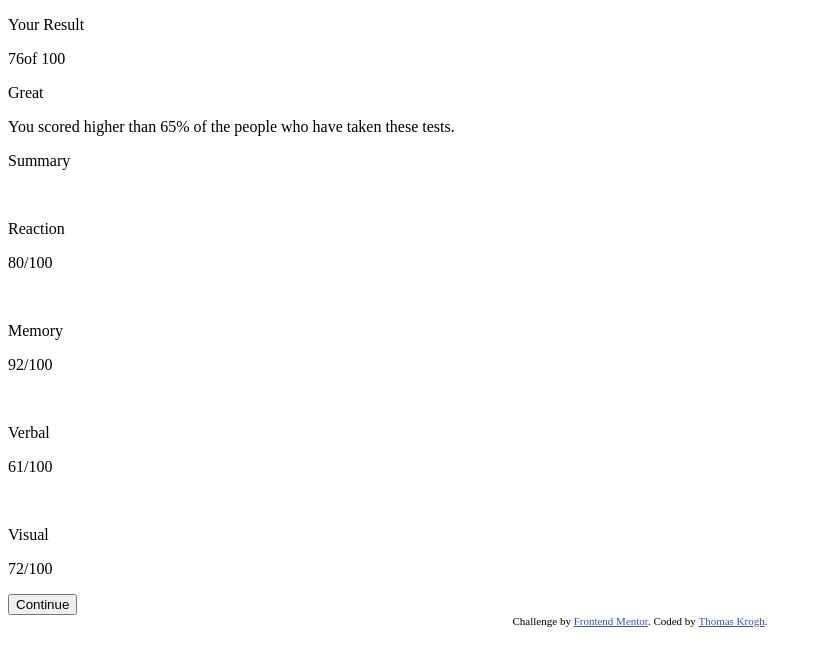
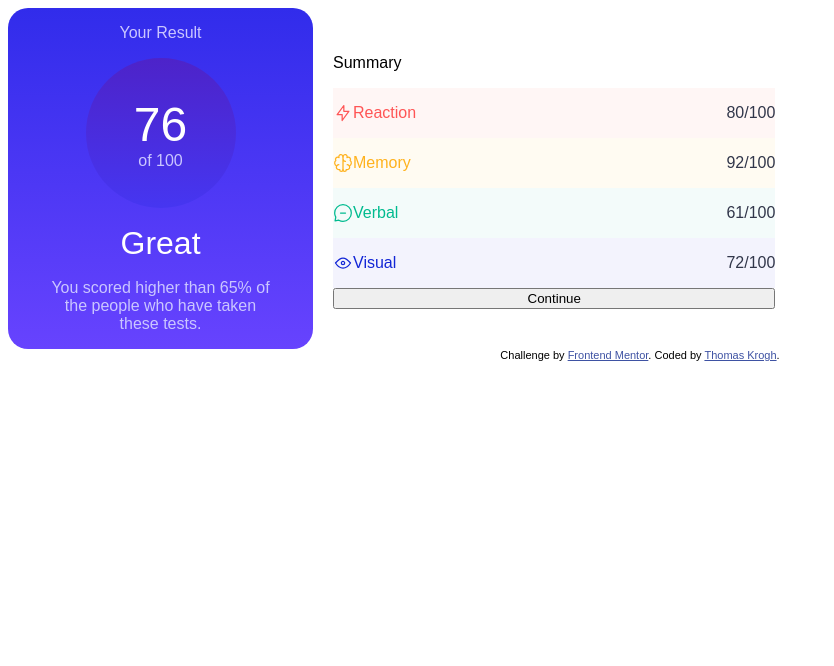
Before and after one commit to ThomasKroghDev/results-summary-component, a plain HTML site: page index.html in a window 1280 px wide. Shown: the whole page, without its empty margins (0-834 px from the left). Drawn offline with Linux system fonts and the light colour scheme; a web font is replaced by a local one.

Commit message:
summary layout

```diff
--- a/index.html
+++ b/index.html
@@ -4,7 +4,7 @@
     <meta charset="UTF-8" />
     <meta name="viewport" content="width=device-width, initial-scale=1.0" />
     <!-- displays site properly based on user's device -->
-
+    <link rel="stylesheet" href="style.css" />
     <link
       rel="icon"
       type="image/png"
@@ -30,36 +30,38 @@
       <div class="resultContainer">
         <p class="title">Your Result</p>
         <div class="circle">
-          <p>76<span>of 100</span></p>
+          <p>76<span class="gray-text">of 100</span></p>
         </div>
         <p class="resultHeader">Great</p>
-        <p class="result">
-          You scored higher than 65% of the people who have taken these tests.
-        </p>
+        <div class="textContainer">
+          <p class="result">
+            You scored higher than 65% of the people who have taken these tests.
+          </p>
+        </div>
       </div>
       <div class="summaryContainer">
         <p class="summaryTitle">Summary</p>
-        <div class="reaction">
+        <div class="reaction statsContainer">
           <div class="subText">
-            <img src="" alt="" />
+            <img src="/assets/images/icon-reaction.svg" alt="" />
             <p>Reaction</p>
           </div>
           <div class="summaryResult">
             <p>80<span>/100</span></p>
           </div>
         </div>
-        <div class="memory">
+        <div class="memory statsContainer">
           <div class="subText">
-            <img src="" alt="" />
+            <img src="/assets/images/icon-memory.svg" alt="" />
             <p>Memory</p>
           </div>
           <div class="summaryResult">
             <p>92<span>/100</span></p>
           </div>
         </div>
-        <div class="verbal">
+        <div class="verbal statsContainer">
           <div class="subText">
-            <img src="" alt="" />
+            <img src="/assets/images/icon-verbal.svg" alt="" />
             <p>Verbal</p>
           </div>
 
@@ -67,9 +69,9 @@
             <p>61<span>/100</span></p>
           </div>
         </div>
-        <div class="visual">
+        <div class="visual statsContainer">
           <div class="subText">
-            <img src="" alt="" />
+            <img src="/assets/images/icon-visual.svg" alt="" />
             <p>Visual</p>
           </div>
           <div class="summaryResult">
--- /dev/null
+++ b/style.css
@@ -0,0 +1,110 @@
+@font-face {
+  font-family: 'HankenGrotesk';
+  src: url('fonts/HankenGrotesk-VariableFont_wght.ttf') format('truetype');
+}
+body {
+  font-family: 'HankenGrotesk', sans-serif;
+}
+
+.contentContainer {
+  display: flex;
+  flex-direction: row;
+}
+.summaryContainer {
+  display: flex;
+  flex-direction: column;
+  padding: 30px 20px;
+  width: 35%;
+}
+.resultContainer {
+  display: flex;
+  flex-direction: column;
+  align-items: center;
+
+  background-color: #6743ff;
+  background: linear-gradient(to top, #6743fe, #312ceb);
+  border-radius: 20px;
+}
+.title {
+  color: #cac6ff;
+}
+.circle {
+  display: flex;
+  justify-content: center;
+  align-items: center;
+  margin: 0 auto;
+  background-color: #8587df;
+  background: linear-gradient(#4d23c9, #4636f1);
+  border-radius: 50%;
+  width: 150px;
+  height: 150px;
+  color: white;
+}
+
+.gray-text {
+  color: #cac6ff;
+  font-size: 1rem;
+}
+
+.circle p {
+  display: flex;
+  align-items: center;
+  display: flex;
+  flex-direction: column;
+  font-size: 3rem;
+}
+
+.resultHeader {
+  font-size: 2rem;
+  padding: 0;
+  margin: 35px 0 20px 0;
+  line-height: 0;
+  color: white;
+}
+.textContainer {
+  max-width: 225px;
+  padding: 0 40px;
+  margin: 0;
+}
+.result {
+  text-align: center;
+  line-height: normal;
+  color: #cac6ff;
+}
+
+.statsContainer {
+  display: flex;
+  justify-content: space-between;
+}
+.reaction {
+  background-color: #fff6f5;
+}
+.reaction p {
+  color: #f55;
+}
+.subText {
+  display: flex;
+}
+
+.memory {
+  background-color: #fffbf2;
+}
+.memory p {
+  color: #ffb21e;
+}
+.verbal {
+  background-color: #f3fbfa;
+}
+.verbal p {
+  color: #00bb8f;
+}
+.visual {
+  background-color: #f3f3fd;
+}
+
+.visual p {
+  color: #1125d6;
+}
+.summaryResult p {
+  color: #31364a;
+}
```
